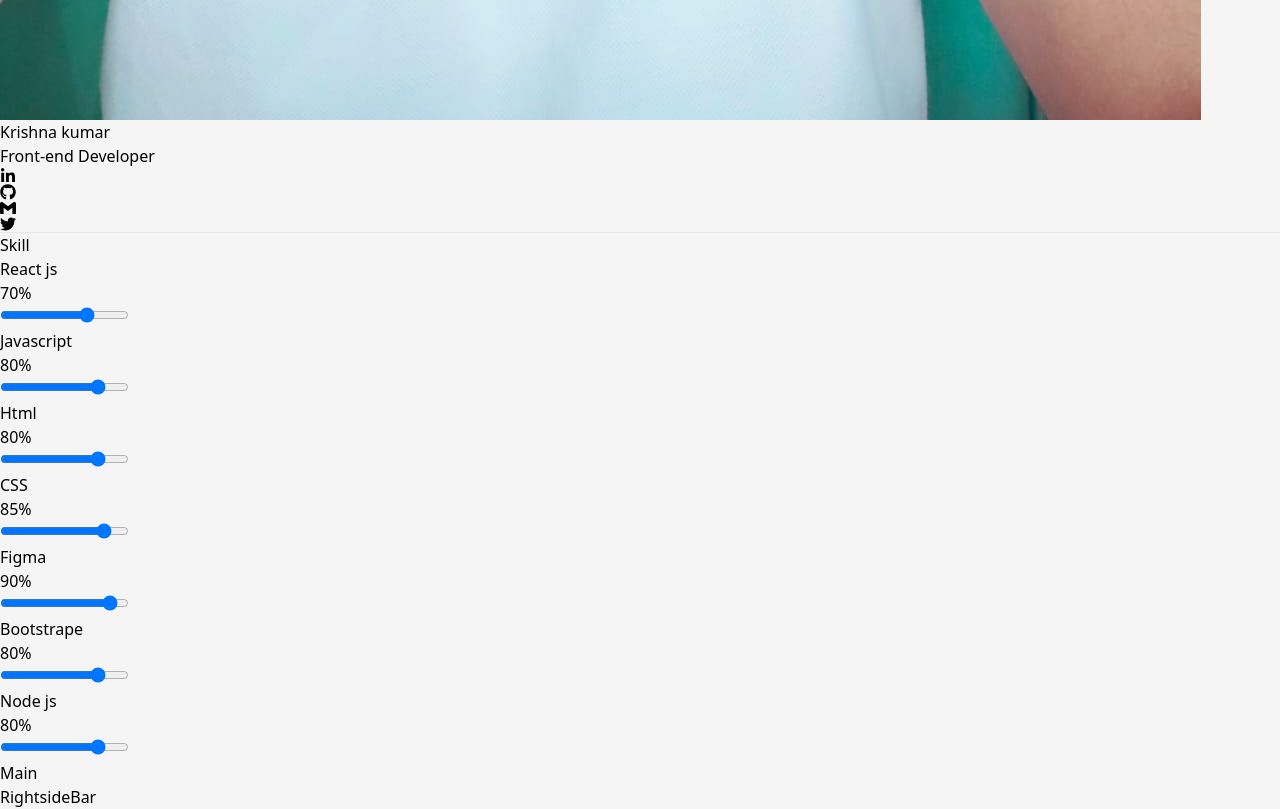
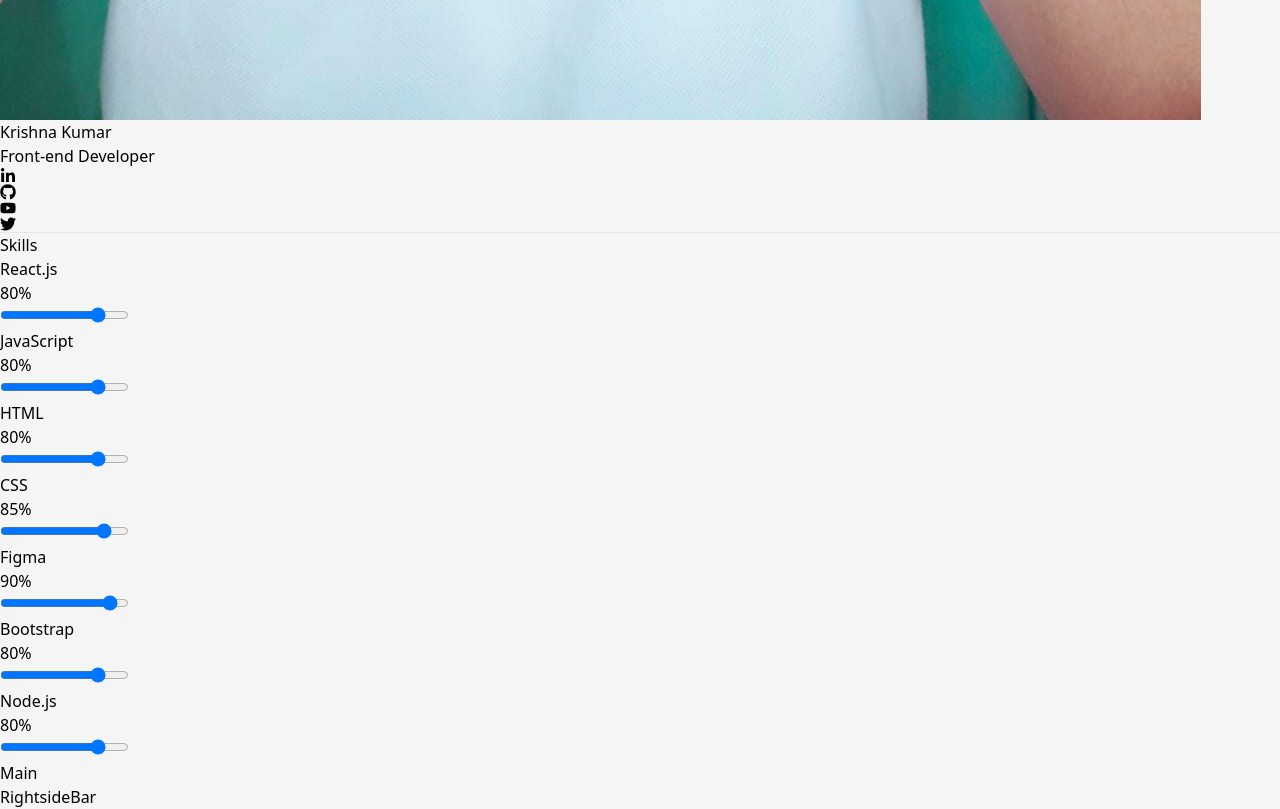
Before and after one commit to krishna1703/krishna_portfolio, a React (Vite) app: page / in a window 1280 px wide. Shown: the part 1480-2289 px from the top of the page. Built offline with nearby package versions, Linux system fonts and the light colour scheme.

Commit message:
left side bar

```diff
--- a/src/Component/LeftsideBar.jsx
+++ b/src/Component/LeftsideBar.jsx
@@ -1,161 +1,161 @@
-import { FaLinkedinIn } from "react-icons/fa";
-import { FaGithub } from "react-icons/fa6";
-import { SiGmail } from "react-icons/si";
-import { FaTwitter } from "react-icons/fa";
-import profileImg from "/src/asset/profile.jpg";
+import { FaLinkedinIn, FaGithub, FaYoutube, FaTwitter } from 'react-icons/fa';
+import profileImg from '/src/asset/profile.jpg';
+import Tooltip from '@mui/material/Tooltip';
+
 const LeftsideBar = () => {
   return (
-    <div className="w-72  flex   bg-white items-center  justify-center flex-col">
-      <div className="w-52 h-72 mt-12  gap-3  flex flex-col  items-center text-center">
+    <div className="w-72 flex bg-white items-center justify-center flex-col">
+      <div className="w-52 h-72 mt-12 gap-3 flex flex-col items-center text-center">
         <img
           className="w-40 h-40 rounded-2xl"
           src={profileImg}
-          alt="profile-img"
-        ></img>
-        <h4 className="w-auto  font-medium size-4 leading-5 text-[#2B2B2B]">
-          Krishna kumar
-        </h4>
-        <p className=" w-auto   font-medium size-4 leading-5 text-[#767676]">
-          Front-end Developer
-        </p>
-        {/*  icons div */}
-        <div className="  w-52 flex justify-between m-auto">
-          <div className="w-7 h-7 rounded-full bg-yellow-300 flex justify-center items-center ">
-            <FaLinkedinIn />
-          </div>
-          <div className="w-7 h-7 rounded-full bg-yellow-300 flex justify-center items-center ">
-            <FaGithub />
-          </div>
-          <div className="w-7 h-7 rounded-full bg-yellow-300 flex justify-center items-center ">
-            <SiGmail />
-          </div>
-          <div className="w-7 h-7 rounded-full bg-yellow-300 flex justify-center items-center ">
-            <FaTwitter />
-          </div>
+          alt="Profile of Krishna Kumar, Front-end Developer"
+        />
+        <h4 className="font-medium text-[#2B2B2B]">Krishna Kumar</h4>
+        <p className="font-medium text-[#767676]">Front-end Developer</p>
+
+        {/* Icons Div */}
+        <div className="w-52 flex justify-between  text-gray-700 m-auto">
+          <Tooltip title="LinkedIn" placement="bottom" arrow>
+            <a
+              href="https://www.linkedin.com/in/krishna-kumar-0a415a25a/"
+              target="_blank"
+              rel="noopener noreferrer"
+              aria-label="LinkedIn"
+              className="w-7 h-7 rounded-full bg-yellow-300 flex cursor-pointer justify-center items-center"
+            >
+              <FaLinkedinIn />
+            </a>
+          </Tooltip>
+
+          <Tooltip title="GitHub" placement="bottom" arrow>
+            <a
+              href="https://github.com/krishna1703"
+              target="_blank"
+              rel="noopener noreferrer"
+              aria-label="GitHub"
+              className="w-7 h-7 rounded-full  bg-yellow-300 flex cursor-pointer justify-center items-center"
+            >
+              <FaGithub />
+            </a>
+          </Tooltip>
+
+          <Tooltip title="YouTube" placement="bottom" arrow>
+            <a
+              href="https://www.youtube.com/@TheKrishna17"
+              target="_blank"
+              rel="noopener noreferrer"
+              aria-label="YouTube"
+              className="w-7 h-7 rounded-full bg-yellow-300 flex cursor-pointer justify-center items-center"
+            >
+              <FaYoutube />
+            </a>
+          </Tooltip>
+
+          <Tooltip title="Twitter" placement="bottom" arrow>
+            <a
+              href="https://x.com/krishna76078"
+              target="_blank"
+              rel="noopener noreferrer"
+              aria-label="Twitter"
+              className="w-7 h-7 rounded-full bg-yellow-300 flex cursor-pointer justify-center items-center"
+            >
+              <FaTwitter />
+            </a>
+          </Tooltip>
         </div>
-        <hr className="w-56 border-2  border-color-[#F0F0F6]"></hr>
+
+        <hr className="w-56 border-2 border-[#F0F0F6]" />
       </div>
 
+      {/* Skills Section */}
+      <div className="mt-5 w-56 mb-5">
+        <h4 className="font-medium text-[#2B2B2B]">Skills</h4>
 
-      {/* skills */}
-
-      <div className="mt-5 w-56 mb-5 ">
-        <h4 className="size-5 leading-5 w-auto font-medium text-[#2B2B2B]">
-          Skill
-        </h4>
-
-        <div className="flex flex-col justify-between mt-5 w-auto">
-          <div className="flex justify-between mb-1   text-gray-600">
-            <h4 className="size-5 leading-5 w-auto font-medium ">
-              React js
-            </h4>
-            <span>70%</span>
-          </div>
-
-          <input
-            type="range"
-            min={0}
-            max={100}
-            value={70}
-            className="w-full mt-1 h-1 bg-yellow-400 rounded-md appearance-none cursor-pointer accent-yellow-400"
-          ></input>
-        </div>
-
-        <div className="flex flex-col justify-between mt-2 w-auto">
-          <div className="flex justify-between mb-1  text-gray-600">
-            <h4 className="size-5 leading-5 w-auto font-medium ">
-              Javascript
-            </h4>
+        <div className="flex flex-col justify-between mt-5">
+          <div className="flex justify-between mb-1 text-gray-600">
+            <h4 className="font-medium">React.js</h4>
             <span>80%</span>
           </div>
-
           <input
             type="range"
             min={0}
             max={100}
             value={80}
             className="w-full mt-1 h-1 bg-yellow-400 rounded-md appearance-none cursor-pointer accent-yellow-400"
-          ></input>
-        </div>
-        <div className="flex flex-col justify-between mt-2 w-auto">
-          <div className="flex justify-between mb-1  text-gray-600">
-            <h4 className="size-5 leading-5 w-auto font-medium ">
-              Html
-            </h4>
+          />
+
+          <div className="flex justify-between mb-1 text-gray-600 mt-2">
+            <h4 className="font-medium">JavaScript</h4>
             <span>80%</span>
           </div>
-
           <input
             type="range"
             min={0}
             max={100}
             value={80}
             className="w-full mt-1 h-1 bg-yellow-400 rounded-md appearance-none cursor-pointer accent-yellow-400"
-          ></input>
-        </div>
-        <div className="flex flex-col justify-between mt-2 w-auto">
-          <div className="flex justify-between mb-1 text-gray-600">
-            <h4 className="size-5 leading-5 w-auto font-medium  ">
-              CSS
-            </h4>
+          />
+
+          <div className="flex justify-between mb-1 text-gray-600 mt-2">
+            <h4 className="font-medium">HTML</h4>
+            <span>80%</span>
+          </div>
+          <input
+            type="range"
+            min={0}
+            max={100}
+            value={80}
+            className="w-full mt-1 h-1 bg-yellow-400 rounded-md appearance-none cursor-pointer accent-yellow-400"
+          />
+
+          <div className="flex justify-between mb-1 text-gray-600 mt-2">
+            <h4 className="font-medium">CSS</h4>
             <span>85%</span>
           </div>
-
           <input
             type="range"
             min={0}
             max={100}
             value={85}
             className="w-full mt-1 h-1 bg-yellow-400 rounded-md appearance-none cursor-pointer accent-yellow-400"
-          ></input>
-        </div>
-        <div className="flex flex-col justify-between mt-2 w-auto">
-          <div className="flex justify-between mb-1 text-gray-600">
-            <h4 className="size-5 leading-5 w-auto font-medium  ">
-              Figma
-            </h4>
+          />
+
+          <div className="flex justify-between mb-1 text-gray-600 mt-2">
+            <h4 className="font-medium">Figma</h4>
             <span>90%</span>
           </div>
-
           <input
             type="range"
             min={0}
             max={100}
             value={90}
             className="w-full mt-1 h-1 bg-yellow-400 rounded-md appearance-none cursor-pointer accent-yellow-400"
-          ></input>
-        </div>
-        <div className="flex flex-col justify-between mt-2 w-auto">
-          <div className="flex justify-between mb-1 text-gray-600 ">
-            <h4 className="size-5 leading-5 w-auto font-medium  ">
-              Bootstrape
-            </h4>
+          />
+
+          <div className="flex justify-between mb-1 text-gray-600 mt-2">
+            <h4 className="font-medium">Bootstrap</h4>
             <span>80%</span>
           </div>
-
           <input
             type="range"
             min={0}
             max={100}
             value={80}
             className="w-full mt-1 h-1 bg-yellow-400 rounded-md appearance-none cursor-pointer accent-yellow-400"
-          ></input>
-        </div>
-        <div className="flex flex-col justify-between mt-2 w-auto">
-          <div className="flex justify-between mb-1  text-gray-600">
-            <h4 className="size-5 leading-5 w-auto font-medium ">
-              Node js
-            </h4>
+          />
+
+          <div className="flex justify-between mb-1 text-gray-600 mt-2">
+            <h4 className="font-medium">Node.js</h4>
             <span>80%</span>
           </div>
-
           <input
             type="range"
             min={0}
             max={100}
             value={80}
             className="w-full mt-1 h-1 bg-yellow-400 rounded-md appearance-none cursor-pointer accent-yellow-400"
-          ></input>
+          />
         </div>
       </div>
     </div>
```
